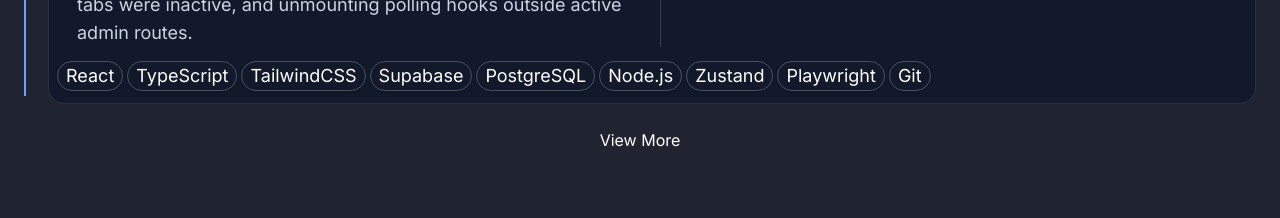
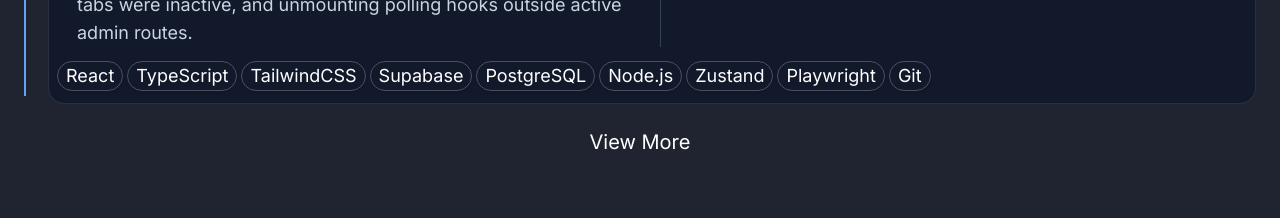
Before and after one commit to gnikkoch96/portfolio-updated, a React (Vite) app: page / in a window 1280 px wide. Shown: the part 1420-1638 px from the top of the page. Built offline with nearby package versions, Linux system fonts and the light colour scheme.

Commit message:
style(experience): increase size of the view more text for larger screens

```diff
--- a/src/sections/Experience.tsx
+++ b/src/sections/Experience.tsx
@@ -126,7 +126,7 @@ export default function Experience() {
             )}
         </div>
         {visibleCount < experiences.length ? (
-          <button onClick={() => setVisibleCount((prev) => prev + 1)}>
+          <button className="lg:text-xl" onClick={() => setVisibleCount((prev) => prev + 1)}>
             View More
           </button>
         ) : (
```
